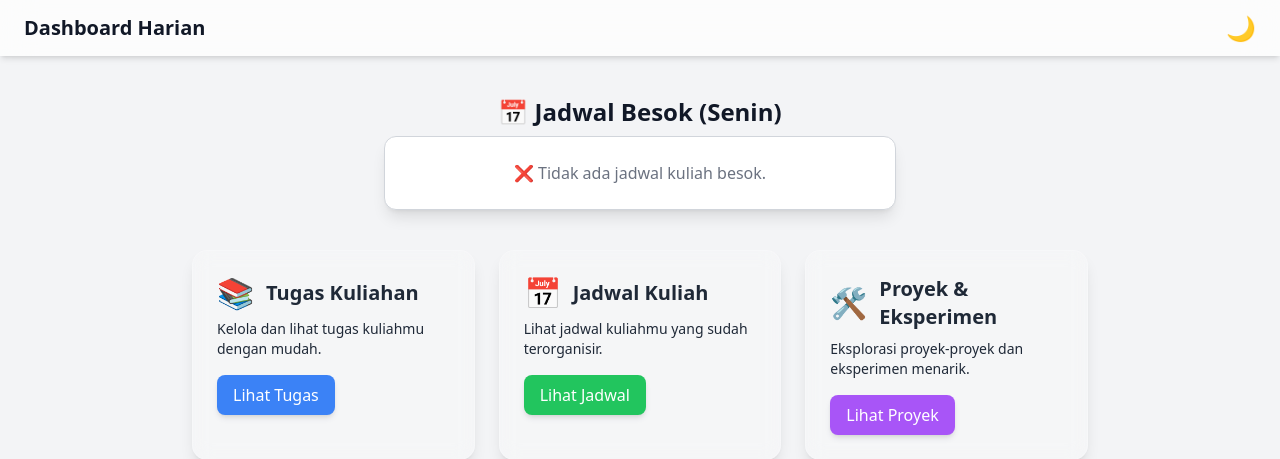
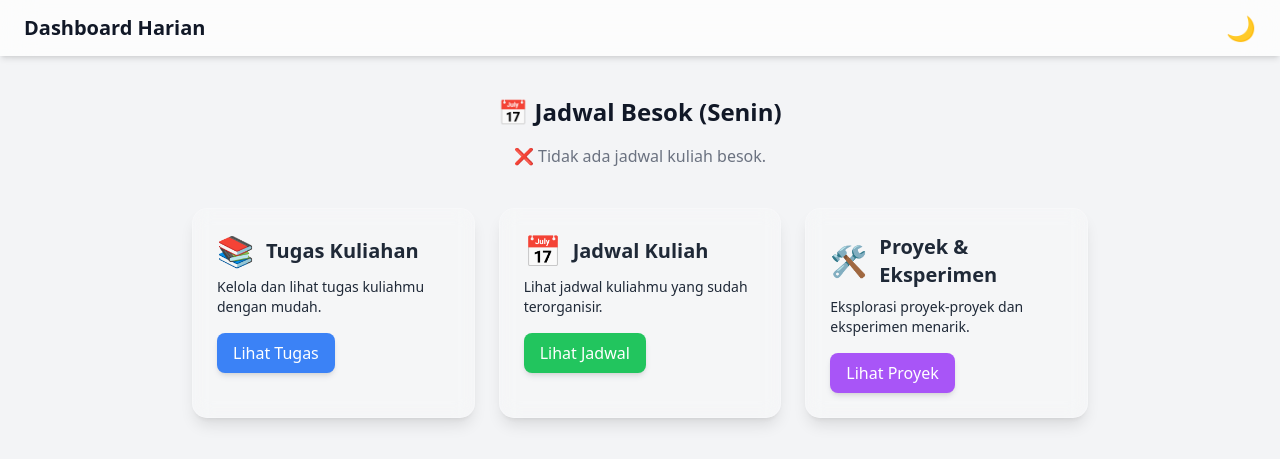
Before and after one commit to syahkty/dialyweb, a PHP site: page / in a window 1280 px wide. Shown: the top 459 px of the page. Run offline with PHP 8.4, Linux system fonts and the light colour scheme; data that the repository does not hold is empty; a stand-in replaces the project's code that opens the database connection; some libraries are stand-ins or nearby versions.

Commit message:
pembaharusan tampilan menambahkan jadwal esok hari perubahan

```diff
--- a/index.php
+++ b/index.php
@@ -87,29 +87,28 @@ $result = $conn->query($query);
 <body class="bg-gray-100 dark:bg-gray-900 text-gray-900 dark:text-gray-200 transition-all duration-300">
 
     <!-- Navbar -->
-    <nav class="fixed top-0 left-0 w-full bg-white dark:bg-gray-800 bg-opacity-70 dark:bg-opacity-70 backdrop-blur-lg shadow-md py-3 px-6 flex justify-between items-center">
+    <nav class="fixed top-0 left-0 w-full bg-white dark:bg-gray-800 bg-opacity-70 dark:bg-opacity-70 backdrop-blur-lg shadow-md py-3 px-6 flex justify-between items-center z-50">
         <h1 class="text-xl font-bold">Dashboard Harian</h1>
         <button onclick="toggleDarkMode()" class="text-2xl focus:outline-none transition">
             <span id="darkModeIcon">🌙</span>
         </button>
     </nav>
 
-    <div class="mt-10 flex flex-col items-center justify-center">
-    <h2 class="text-2xl font-bold pt-14 pb-2 flex items-center gap-2">
+    <div class="mt-10 flex flex-col items-center justify-center mx-10">
+    <h2 class="text-2xl font-bold pt-14 pb-4 flex items-center gap-2">
         📅 Jadwal Besok (<?= $namaHariEsok ?>)
     </h2>
 
-    <div class="glassmorphism p-6 shadow-lg w-full max-w-lg rounded-xl border border-gray-300 dark:border-gray-700 bg-white dark:bg-gray-900">
         <?php if ($result->num_rows > 0): ?>
-            <ul class="space-y-4">
+            <ul class="space-y-6">
                 <?php while ($row = $result->fetch_assoc()): ?>
-                    <li class="flex items-center gap-4 bg-gray-100 dark:bg-gray-800 shadow p-4 rounded-lg hover:scale-105 transform transition-all duration-300 hover:bg-gray-200 dark:hover:bg-gray-700">
+                    <li class="flex items-center gap-6 bg-gray-100 dark:bg-gray-800 shadow p-4 rounded-lg hover:scale-105 transform transition-all duration-300 hover:bg-gray-200 dark:hover:bg-gray-700">
                         <span class="text-3xl">📖</span> <!-- Ikon Buku -->
                         <div>
                             <p class="text-lg font-semibold"><?= $row['course_name'] ?></p>
                             <div class="text-sm text-gray-600 dark:text-gray-300 flex gap-2">
                                 🕒 <span class="bg-yellow-300 dark:bg-yellow-600 text-black dark:text-white px-2 py-1 rounded-md">
-                                    <?= $row['start_time'] ?> - <?= $row['end_time'] ?>
+                                <?= date('H:i', strtotime($row['start_time'])) ?> - <?= date('H:i', strtotime($row['end_time'])) ?>
                                 </span>
                                 📍 <span class="bg-green-300 dark:bg-green-600 text-black dark:text-white px-2 py-1 rounded-md">
                                     <?= $row['room'] ?>
@@ -122,7 +121,7 @@ $result = $conn->query($query);
         <?php else: ?>
             <p class="text-gray-500 dark:text-gray-400 text-center">❌ Tidak ada jadwal kuliah besok.</p>
         <?php endif; ?>
-    </div>
+
 </div>
 
     <!-- Konten -->
```
